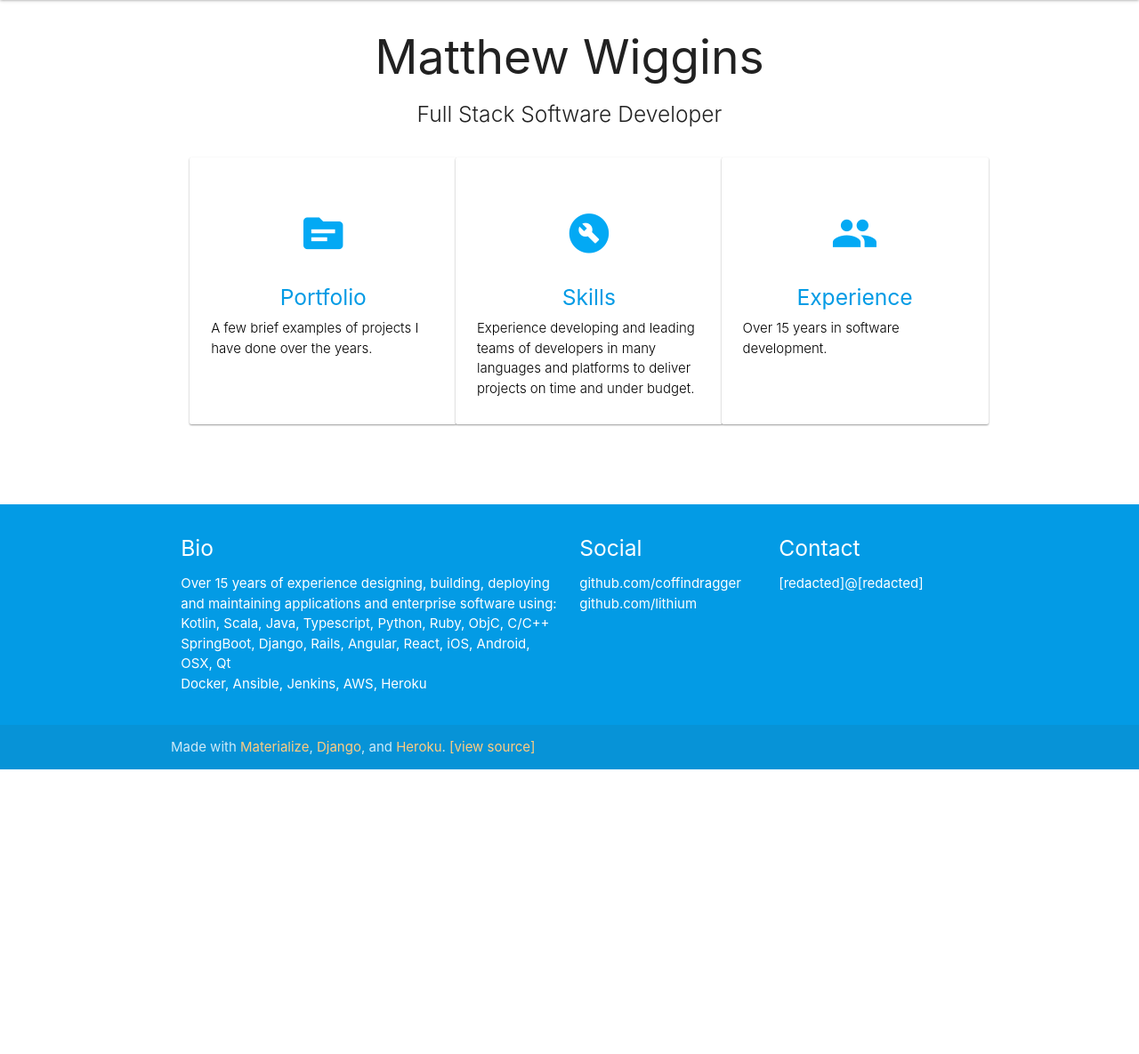
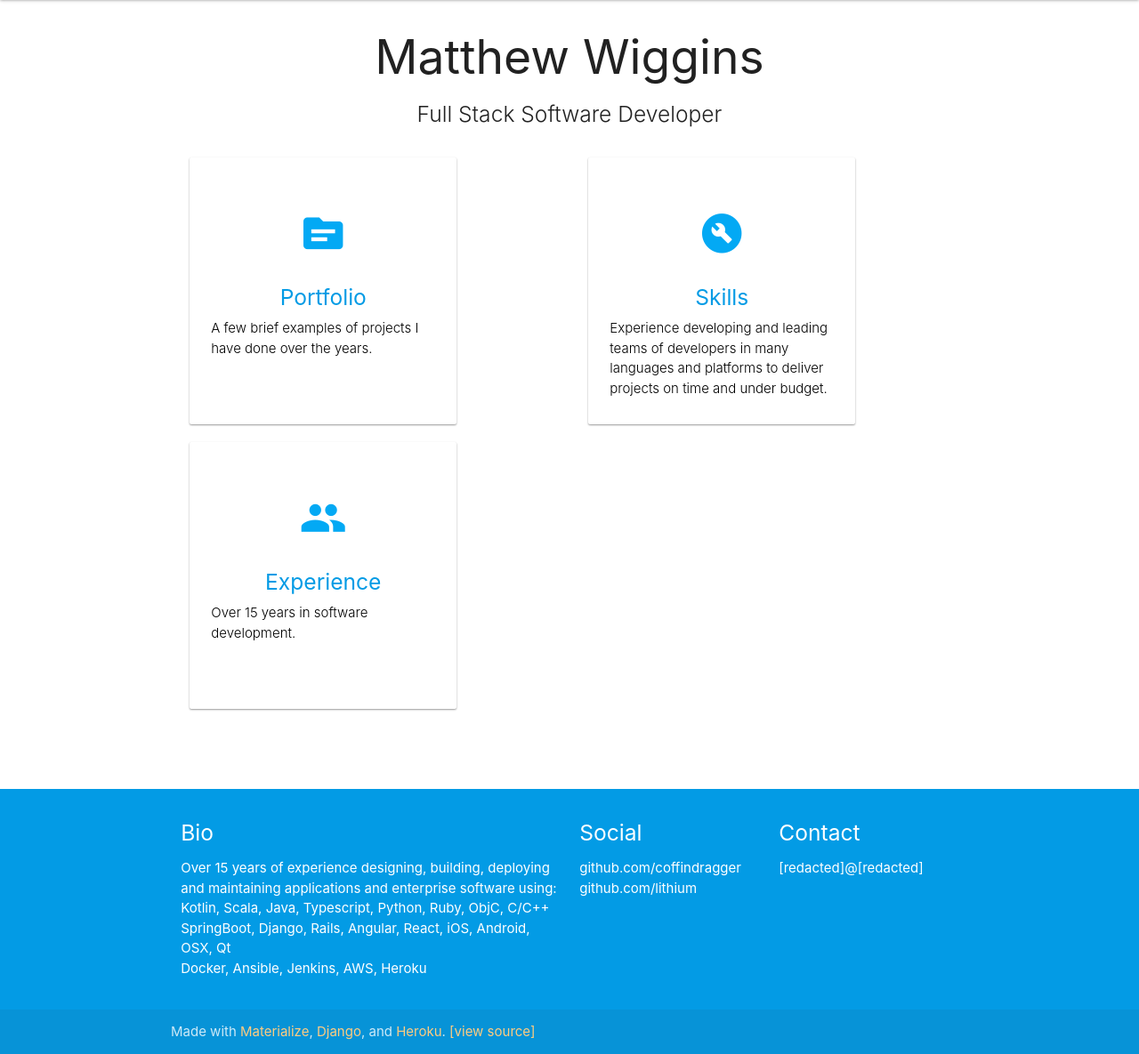
Before and after one commit to lithium/django-resume-2022, a Django app: template templates/splash.html in a window 1280 px wide. Shown: the part 65-1250 px from the top of the page at 89% size. Before the commit the page ends 930 px from the top, so only its background shows below. Run offline with Django 3.2, Linux system fonts and the light colour scheme; the template is opened without the code that fills it, so the values that code supplies are empty.

Commit message:
mobile style fixes

```diff
--- a/templates/base-nav.html
+++ b/templates/base-nav.html
@@ -14,8 +14,10 @@
     </nav>
 
 
+    <main>
     {% block content %}
     {% endblock %}
+    </main>
 
 
     <footer class="page-footer light-blue darken-1">
--- a/templates/base.html
+++ b/templates/base.html
@@ -6,6 +6,14 @@
     <link rel="stylesheet" href="https://cdnjs.cloudflare.com/ajax/libs/materialize/1.0.0/css/materialize.min.css">
 
     <style type="text/css">
+         body {
+             display: flex;
+             min-height: 100vh;
+             flex-direction: column;
+         }
+         main {
+             flex: 1 0 auto;
+         }
 
         .icon-block .material-icons {
             font-size: inherit;
--- a/templates/splash.html
+++ b/templates/splash.html
@@ -12,7 +12,7 @@
 
 
       <div class="row">
-        <div class="col s12 m4">
+        <div class="col s12 m6">
             <div class="card">
               <div class="icon-block card-content">
                   <a href="{% url 'portfolio' %}">
@@ -28,7 +28,7 @@
             </div>
         </div>
 
-        <div class="col s12 m4">
+        <div class="col s12 m6">
             <div class="card">
               <div class="icon-block card-content">
                 <a href="{% url 'skills' %}">
@@ -42,7 +42,7 @@
             </div>
         </div>
 
-        <div class="col s12 m4">
+        <div class="col s12 m6">
             <div class="card">
               <div class="icon-block card-content">
                 <a href="{% url 'experience' %}">
```
